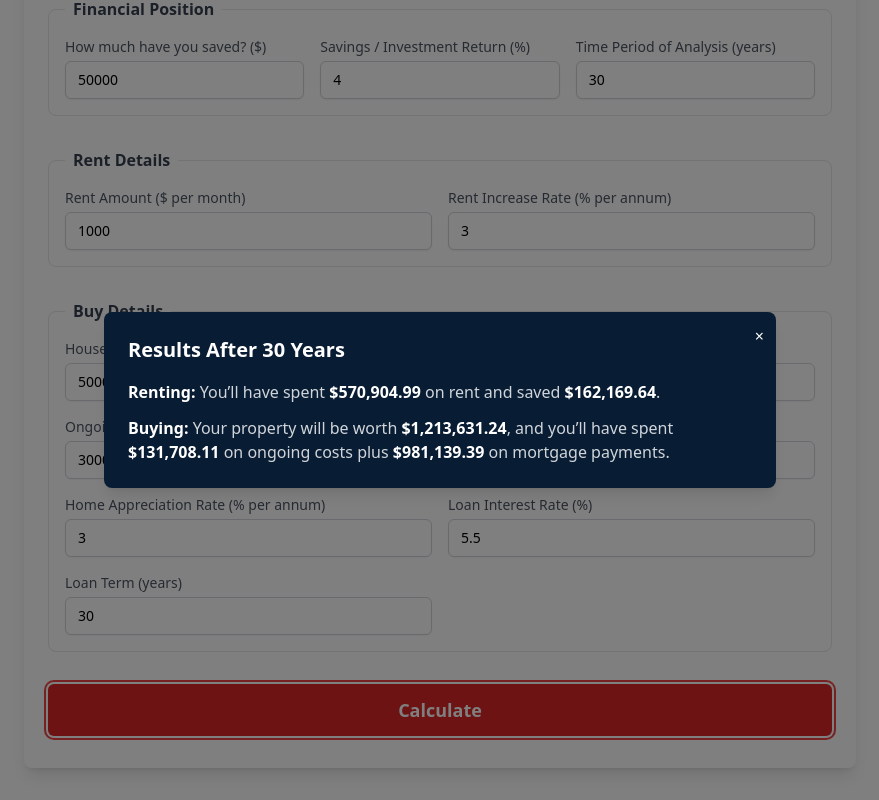
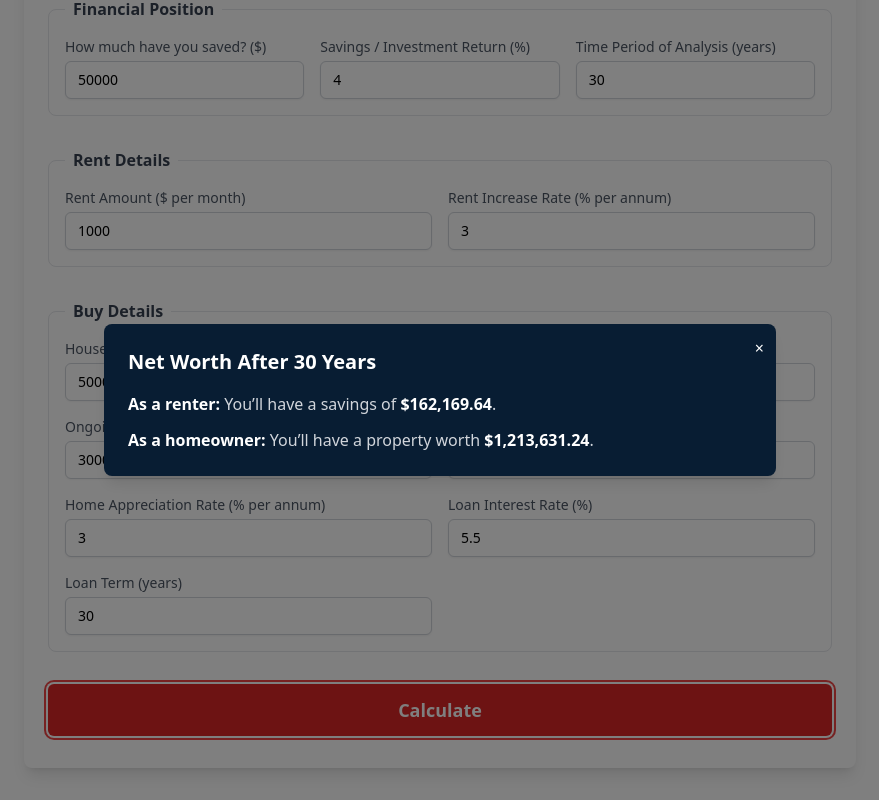
Before and after one commit to rhysheavensmith/rentVsBuyCalculator, a React (Vite) app: page / in a window 1280 px wide. Both pictures are taken after a click on the button "Calculate". Shown: the part 163-963 px from the top of the page, without its empty margins (200-1079 px from the left). Built offline with nearby package versions, Linux system fonts and the light colour scheme.

Commit message:
changed the output to reflect networth

```diff
--- a/src/components/SavingsCalculator.jsx
+++ b/src/components/SavingsCalculator.jsx
@@ -328,36 +328,28 @@ const SavingsCalculator = () => {
 							</button>
 
 							<h3 className='text-xl text-white font-bold mb-4'>
-								Results After {inputs.timePeriod} Years
+								Net Worth After {inputs.timePeriod} Years
 							</h3>
 							<div className='space-y-3'>
 								<p>
-									<strong className='font-semibold text-white'>Renting:</strong>{' '}
-									You’ll have spent{' '}
-									<span className='font-bold text-white'>
-										${Number(outputs.totalRentPaid).toLocaleString()}
-									</span>{' '}
-									on rent and saved{' '}
+									<strong className='font-semibold text-white'>
+										As a renter:{' '}
+									</strong>
+									You’ll have a savings of{' '}
 									<span className='font-bold text-white'>
 										${Number(outputs.futureValueSavings).toLocaleString()}
 									</span>
 									.
 								</p>
 								<p>
-									<strong className='font-semibold text-white'>Buying:</strong>{' '}
-									Your property will be worth{' '}
+									<strong className='font-semibold text-white'>
+										As a homeowner:{' '}
+									</strong>
+									You’ll have a property worth{' '}
 									<span className='font-bold text-white'>
 										${Number(outputs.homeEquity).toLocaleString()}
 									</span>
-									, and you’ll have spent{' '}
-									<span className='font-bold text-white'>
-										${Number(outputs.totalOngoingCosts).toLocaleString()}
-									</span>{' '}
-									on ongoing costs plus{' '}
-									<span className='font-bold text-white'>
-										${Number(outputs.totalMortgagePayments).toLocaleString()}
-									</span>{' '}
-									on mortgage payments.
+									.
 								</p>
 							</div>
 						</motion.div>
```
